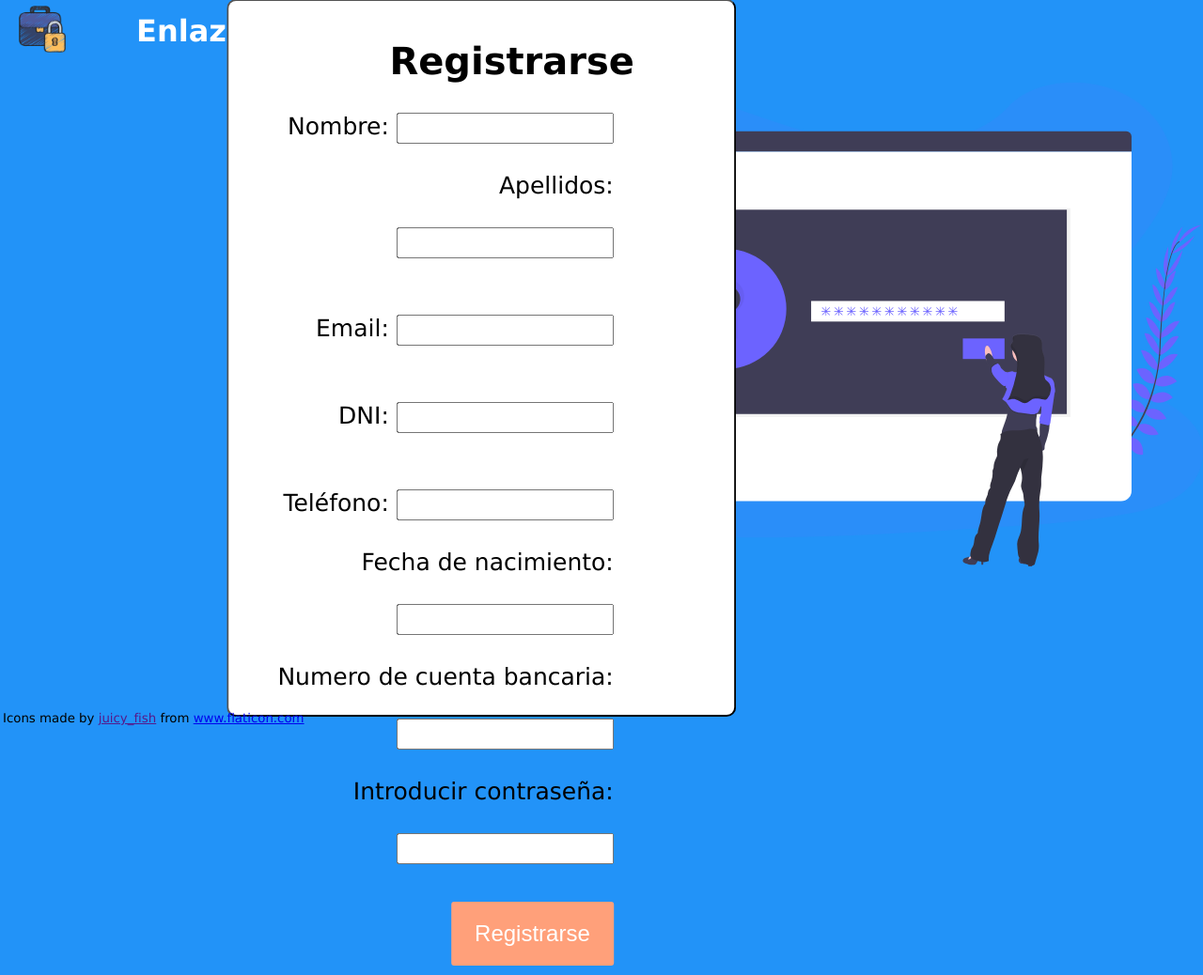
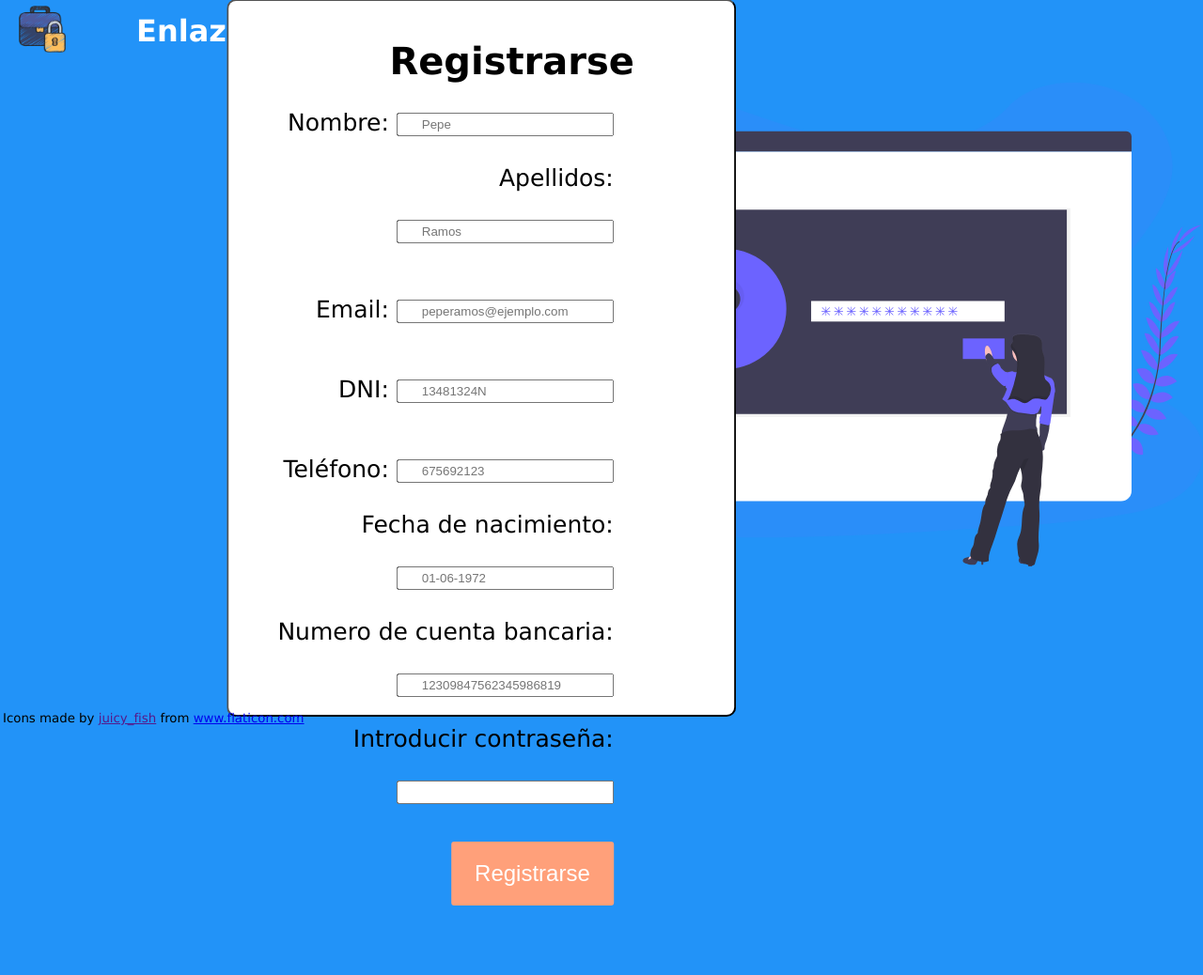
Before and after one commit to IkerValcarcel/auditoria, a PHP site: page /registro.html in a window 1280 px wide. Shown: the part 19-1057 px from the top of the page at 94% size. After the commit the page ends 983 px from the top, so only its background shows below. Run offline with PHP 8.4, Linux system fonts and the light colour scheme.

Commit message:
Arreglado el diseño

```diff
--- a/app/css/iniciado.css
+++ b/app/css/iniciado.css
@@ -35,9 +35,9 @@ button{
     color: white;
     cursor: pointer;
     font-size: 24px;
-    padding: 20px 25px;
+    padding: 25px 25px;
     margin-left: 30%;
-    margin-top: 100px;
+    margin-top: 50px;
 }
 button:hover{
     background-color:thistle;
--- a/app/css/mensaje.css
+++ b/app/css/mensaje.css
@@ -56,7 +56,7 @@ input[type="text"]{
     padding: 7px 25px;
     display: inline-block;
     vertical-align: middle;
-    margin: 8% 0px;
+    margin: 7% 0px;
 
 }
 input[type="button"]{
--- a/app/css/perfil.css
+++ b/app/css/perfil.css
@@ -53,7 +53,7 @@ input{
     padding: 7px 25px;
     display: inline-block;
     vertical-align: middle;
-    margin: 30px 0px;
+    margin: 23px 0px;
 
 }
 
--- a/app/css/registro.css
+++ b/app/css/registro.css
@@ -49,18 +49,12 @@ main form h1{
     font-size: 40px;
     margin: 2px 120px;
 }
-input[type="text"]{
-    padding: 7px 25px;
+input{
+    padding: 3px 25px;
     display: inline-block;
     vertical-align: middle;
     margin: 30px 0px;
 
-}
-input[type="password"]{
-    padding: 7px 25px;
-    display: inline-block;
-    vertical-align: middle;
-    margin: 30px 0px;
 }
 button[type="button"]{
     background-color:lightsalmon;
--- a/app/registro.html
+++ b/app/registro.html
@@ -27,13 +27,13 @@
         <main>
             <form name="registrarse" > <!-- Formulario con los campos que se mandarán para registrarte en la página web. -->
                 <h1>Registrarse</h1>
-                    Nombre: <input type="text" name="nombre" ><br> <!-- Campo nombre. -->
-                    Apellidos: <input type="text" name="apellidos" ><br><!-- Campo apellidos. -->
-                    Email: <input type="text" name="email" ><br> <!-- Campo email. -->
-                    DNI: <input type="text" name="dni" ><br> <!-- Campo dni. -->
-                    Teléfono: <input type="text" name="telefono" ><br> <!-- Campo teléfono. -->
-                    Fecha de nacimiento: <input type="text" name="nacimiento" ><br> <!-- Campo fecha de nacimiento -->
-                    Numero de cuenta bancaria: <input type="text" name="cuenta_bancaria" ><br>
+                    Nombre: <input type="text" name="nombre" placeholder="Pepe"><br> <!-- Campo nombre. -->
+                    Apellidos: <input type="text" name="apellidos" placeholder="Ramos"><br><!-- Campo apellidos. -->
+                    Email: <input type="text" name="email" placeholder="peperamos@ejemplo.com"><br> <!-- Campo email. -->
+                    DNI: <input type="text" name="dni" placeholder="13481324N"><br> <!-- Campo dni. -->
+                    Teléfono: <input type="text" name="telefono" placeholder="675692123"><br> <!-- Campo teléfono. -->
+                    Fecha de nacimiento: <input type="text" name="nacimiento" placeholder="01-06-1972"><br> <!-- Campo fecha de nacimiento -->
+                    Numero de cuenta bancaria: <input type="text" name="cuenta_bancaria" placeholder="12309847562345986819"><br>
                     Introducir contraseña: <input type="password" name="password" ><br> <!-- Campo contraseña -->
                 <button type="button" onclick = "return redireccion()" value="Enviar">Registrarse</button> <br> <!-- Boton para enviar la información que ejecuta un script que comprueba si los datos se han introducido correctamente. -->
             </form>
```
